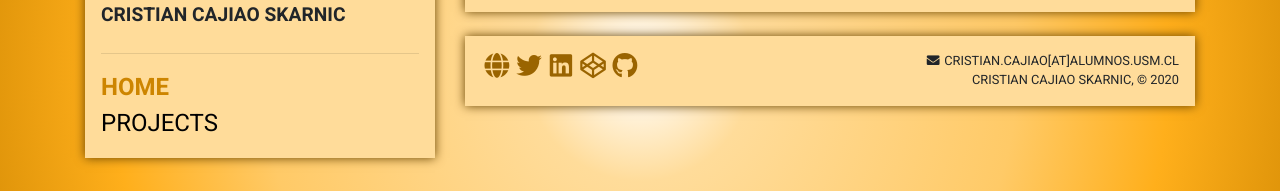
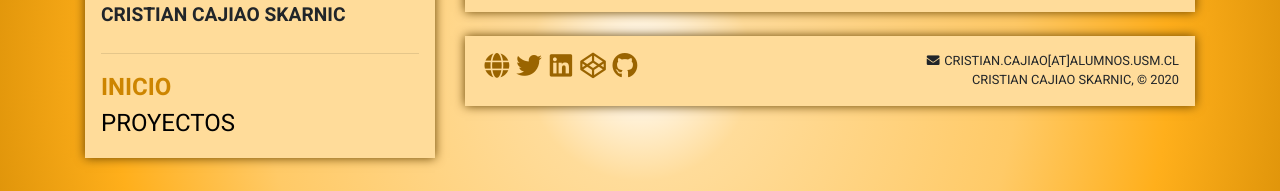
Before and after one commit to cristiancajiaos/portfolio-2020, an Angular app: page /home in a window 1280 px wide. Shown: the part 332-523 px from the top of the page. Built offline with nearby package versions, Linux system fonts and the light colour scheme; what ngx-perfect-scrollbar would draw is missing.

Commit message:
Nombres en español; Imagen con sombra

```diff
--- a/src/app/layouts/basic-layout/header/header.component.html
+++ b/src/app/layouts/basic-layout/header/header.component.html
@@ -25,12 +25,12 @@
       <ul class="mb-0">
         <li>
           <a href="#" [routerLink]="['/home']" routerLinkActive="active" (click)="setCollapsedTrue()">
-            Home
+            Inicio
           </a>
         </li>
         <li>
           <a href="#" [routerLink]="['/projects']" routerLinkActive="active" (click)="setCollapsedTrue()">
-            Projects
+            Proyectos
           </a>
         </li>
       </ul>
--- a/src/app/layouts/basic-layout/header/header.component.scss
+++ b/src/app/layouts/basic-layout/header/header.component.scss
@@ -1,5 +1,4 @@
 @import '../../../../assets/sass/scss/variables';
-
 
 header {
   position: sticky;
@@ -20,11 +19,15 @@ header {
 
   @media screen and (min-width: 992px) {
     padding: 1rem;
-    // border-bottom: 1px solid $base-color;
   }
   .header-img {
       @media screen and (max-width: 991px) {
         display: none;
+      }
+
+      img {
+        // border: 3px solid $base-color;
+        box-shadow: 1px 1px 5px black;
       }
   }
 
@@ -79,6 +82,7 @@ header {
           color: black;
           text-decoration: none;
           font-weight: 100;
+          transition: opacity 0.1s linear;
 
           &.active {
             color: $base-color;
```
